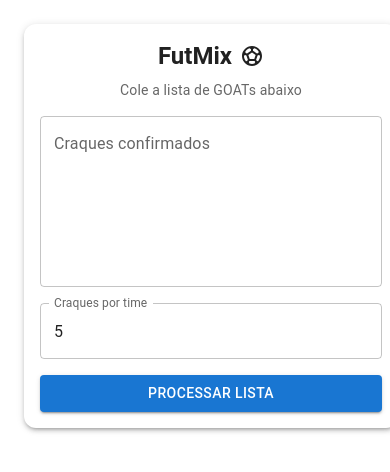
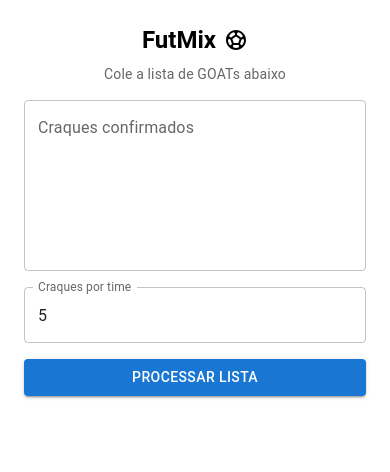
Before and after one commit to thiagoribeirods/fut-mix, a React (Vite) app: page / in a window 390 px wide. Shown: the top 472 px of the page. Built offline with nearby package versions, Linux system fonts and the light colour scheme.

Commit message:
feature: exibicao responsiva implementada

```diff
--- a/src/App.jsx
+++ b/src/App.jsx
@@ -41,23 +41,12 @@ const App = () => {
 
   return (
     <Container
-      maxWidth="md"
+      maxWidth="lg"
       sx={{
         minHeight: "100vh",
         py: { xs: 2, sm: 4 }
       }}
     >
-      <Paper
-        elevation={3}
-        sx={{
-          width: "100%",
-          maxWidth: 900,
-          mx: "auto",
-          p: { xs: 2, sm: 3 },
-          borderRadius: 3
-        }}
-      >
-
       {/* Cabeçalho */}
       <Header title="FutMix" />
 
@@ -80,7 +69,7 @@ const App = () => {
 
       {/* Times sorteados */}
       <ShuffledTeams shuffledTeams={shuffledTeams} />
-      </Paper>
+
     </Container>
   );
 };
--- a/src/components/ShuffledTeams.jsx
+++ b/src/components/ShuffledTeams.jsx
@@ -30,8 +30,8 @@ const ShuffledTeams = ({ shuffledTeams, setShuffledTeams }) => {
             {shuffledTeams.length > 0 && (
                 <Grid container spacing={2} mt={3}>
                     {shuffledTeams.map((team, teamIndex) => (
-                        <Grid item xs={12} sm={12} md={12} lg="2" key={teamIndex}>
-                            <Card sx={{ borderRadius: 3 }}>
+                        <Grid item size={{ xs: 12, xl: 12, sm: 6, md: 4, lg: 3 }} key={teamIndex}>
+                            <Card sx={{ borderRadius: 3, width: "100%", minWidth: '100%' }}>
                                 <CardContent>
                                     <Typography variant="h6" fontWeight="bold" gutterBottom>
                                         Time {String.fromCharCode(65 + teamIndex)}
@@ -72,6 +72,7 @@ const ShuffledTeams = ({ shuffledTeams, setShuffledTeams }) => {
                         </Grid>
                     ))}
                 </Grid>
+
             )}
         </>
     );
```
Lines whose indentation alone changed are shown as unchanged.
